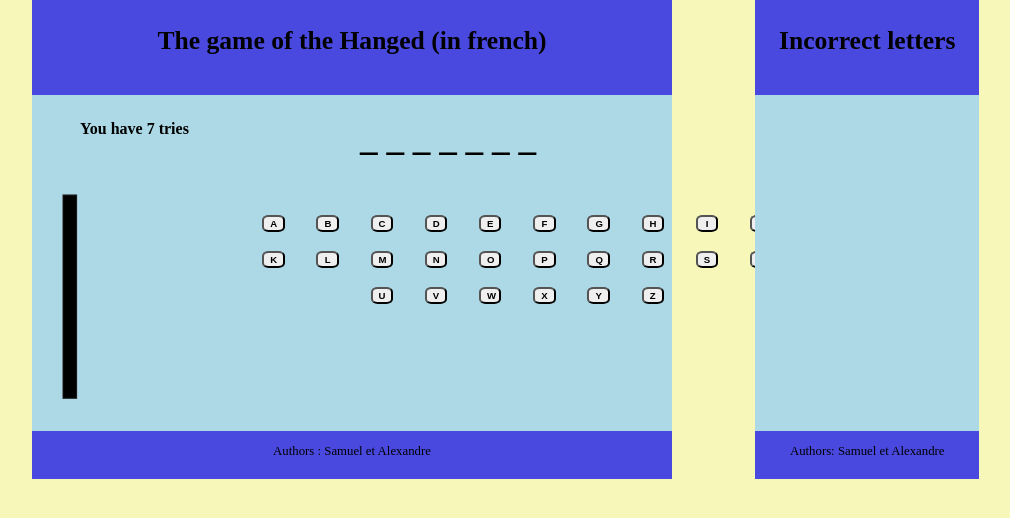
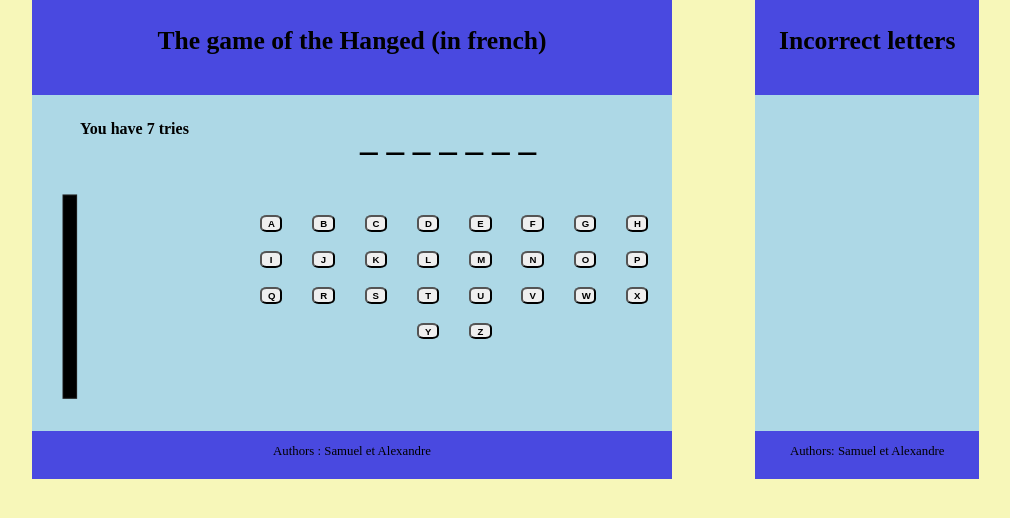
Before and after one commit to SamSamsung/Time-killer, a PHP site: page /hanged.html in a window 1280 px wide. Shown: the part 161-679 px from the top of the page, without its empty margins (264-1274 px from the left). Run offline with PHP 8.4, Linux system fonts and the light colour scheme.

Commit message:
Update style.css

```diff
--- a/css/style.css
+++ b/css/style.css
@@ -96,7 +96,7 @@ h3{
     left: 30%;
     top: 30%;
     height: 15.15vw;
-    width: 45vw;
+    width: 35vw;
 }
 
 .jeu button{
```
